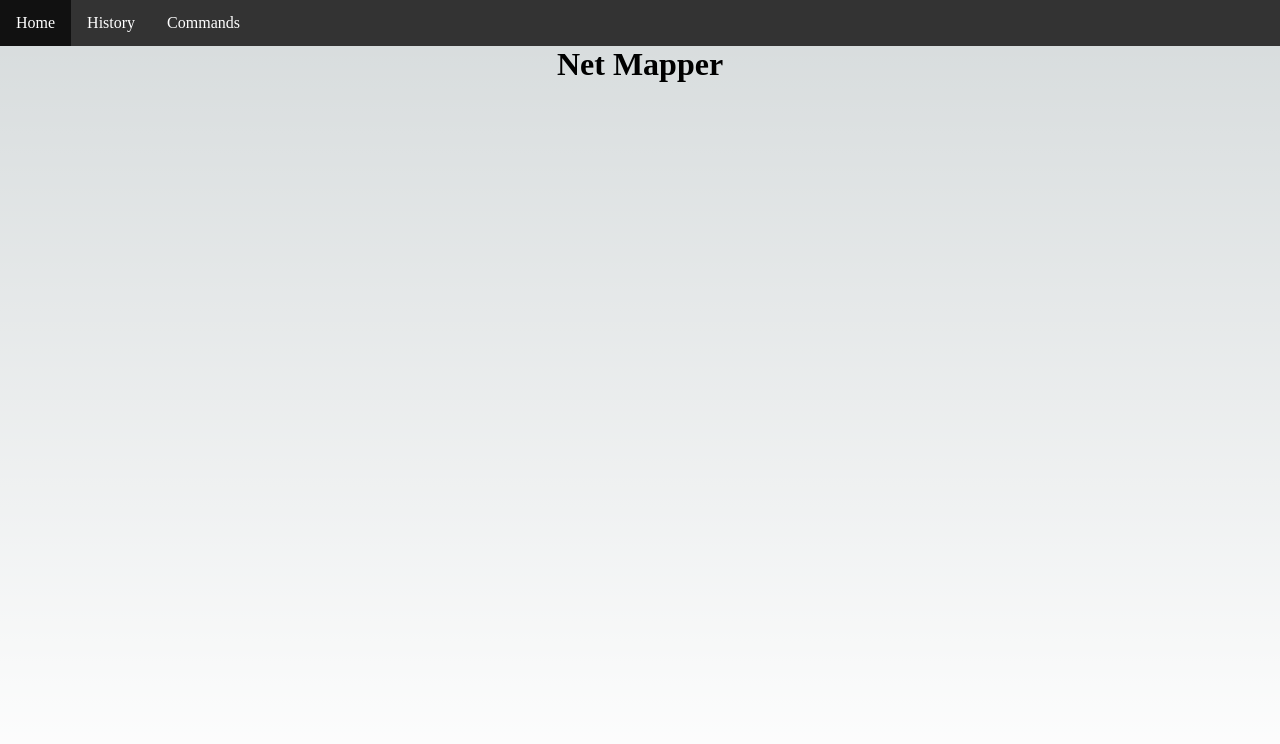
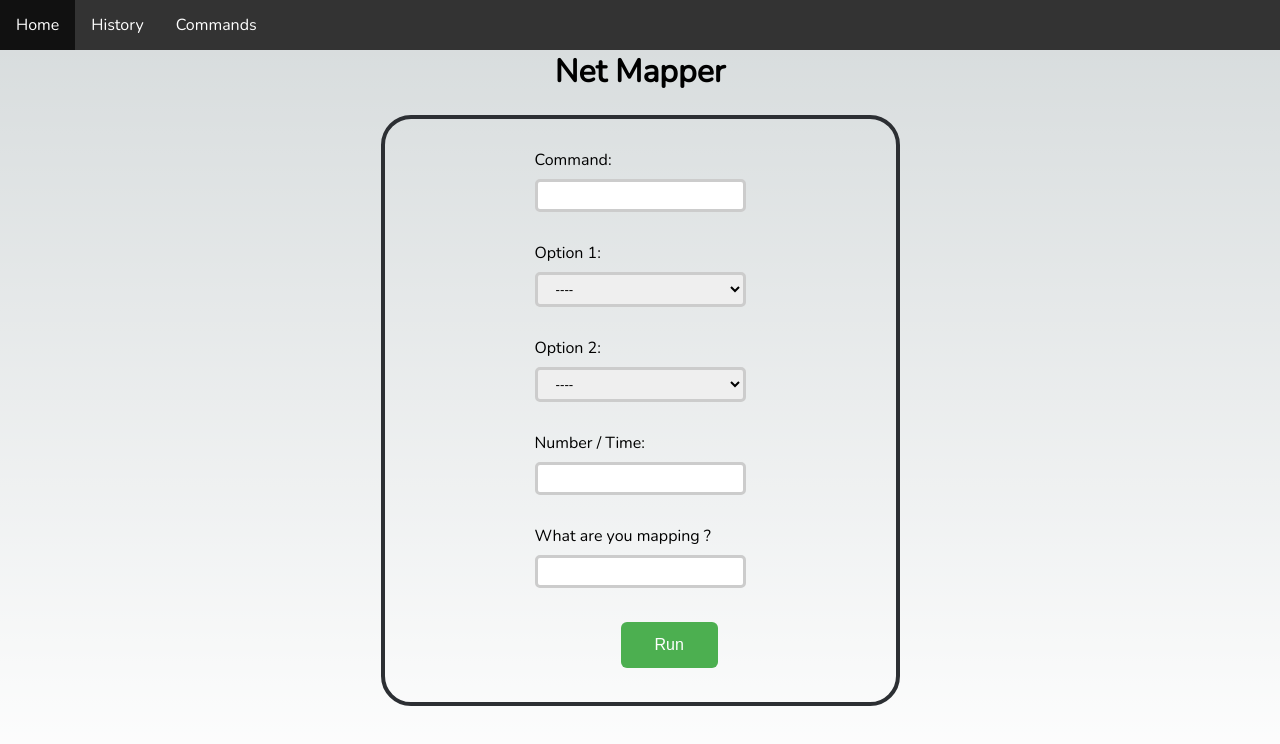
Before and after one commit to TheVSDev/netmapper, a Next.js app: page / in a window 1280 px wide. Shown: the top 744 px of the page. Built offline with nearby package versions, Linux system fonts and the light colour scheme.

Commit message:
creating initial FORM

```diff
--- a/src/pages/Commands.jsx
+++ b/src/pages/Commands.jsx
@@ -3,7 +3,7 @@ import NavBar from "@/web/components/NavBar"
 import styles from '@/web/styles/Home.module.css'
 
 // Commands function
-function Commands() {
+const Commands = () => {
     return (
         <main className={styles.main}>
             <NavBar/>
--- a/src/pages/History.jsx
+++ b/src/pages/History.jsx
@@ -3,7 +3,7 @@ import NavBar from "@/web/components/Navbar"
 import styles from '@/web/styles/Home.module.css'
 
 // History function
-function History() {
+const History = () => {
     return (
         <main className={styles.main}>
             <NavBar />
--- a/src/pages/index.jsx
+++ b/src/pages/index.jsx
@@ -3,6 +3,7 @@ import Head from 'next/head'
 
 import styles from '@/web/styles/Home.module.css'
 import NavBar from "@/web/components/NavBar"
+import Form from "@/web/components/Form"
 
 // Home function
 export default function Home(props) {
@@ -20,6 +21,8 @@ export default function Home(props) {
       <main className={styles.main}>
         <NavBar />
         <h1>Net Mapper</h1>
+        <br />
+        <Form />
       </main>
     </>
   )
--- /dev/null
+++ b/src/web/components/Form.jsx
@@ -0,0 +1,53 @@
+// Imports
+import styles from '@/web/styles/Home.module.css'
+
+// Form function
+const Form = () => {
+    return (
+        <>
+            <form className={styles.formContainer}>
+                <label>Command: </label>
+                <br />
+                <input type="text" name="command" className={styles.formField} />
+                <br />
+                <br />
+
+                <label>Option 1: </label>
+                <br />
+                <select className={styles.formField}>
+                    <option>----</option>
+                    <option>-sV</option>
+                </select>
+                <br />
+                <br />
+
+                <label>Option 2: </label>
+                <br />
+                <select className={styles.formField}>
+                    <option>----</option>
+                    <option>--host-timeout</option>
+                    <option>--min-rate</option>
+                    <option>--max-rate</option>
+                </select>
+                <br />
+                <br />
+
+                <label>Number / Time: </label>
+                <br />
+                <input type="number" name="number" className={styles.formField} />
+                <br />
+                <br />
+
+                <label>What are you mapping ? </label>
+                <br />
+                <input type="text" name="command" className={styles.formField} />
+                <br />
+                <br />
+
+                <button className={styles.buttonRun}>Run</button>
+            </form>
+        </>
+    )
+}
+
+export default Form
--- a/src/web/styles/Home.module.css
+++ b/src/web/styles/Home.module.css
@@ -1,10 +1,14 @@
+@import url('https://fonts.googleapis.com/css2?family=Nunito:wght@300&display=swap');
+
 .main {
   display: flex;
   flex-direction: column;
   /* justify-content: space-between; */
   align-items: center;
   min-height: 100vh;
+  font-family: 'Nunito', sans-serif;
 }
+
 
 /* ---Navbar--- */
 .navbarUl {
@@ -36,3 +40,49 @@
 .navbarLi:active {
   background-color: #04AA6D;
 }
+
+
+/* ---Form--- */
+.formContainer {
+  border: 4px solid #2c2f33;
+  border-radius: 30px;
+  padding: 30px 150px;
+}
+
+.formField {
+  padding: 6px 14px;
+  margin: 8px 0;
+  box-sizing: border-box;
+  border: 3px solid #ccc;
+  border-radius: 5px;
+  -webkit-transition: 0.5s;
+  transition: 0.5s;
+  outline: none;
+  width: 100%;
+}
+
+.formField:focus {
+  border: 3px solid #555;
+}
+
+.buttonRun {
+  background-color: #4CAF50; /* Green */
+  border: 2px solid transparent;
+  border-radius: 6px;
+  color: white;
+  padding: 12px 32px;
+  text-align: center;
+  text-decoration: none;
+  display: inline-block;
+  font-size: 16px;
+  margin: 4px 2px;
+  margin-left: 86px;
+  transition-duration: 0.4s;
+  cursor: pointer;
+}
+
+.buttonRun:hover {
+  background-color: white;
+  color: green;
+  border: 2px solid #4CAF50;
+}
```
